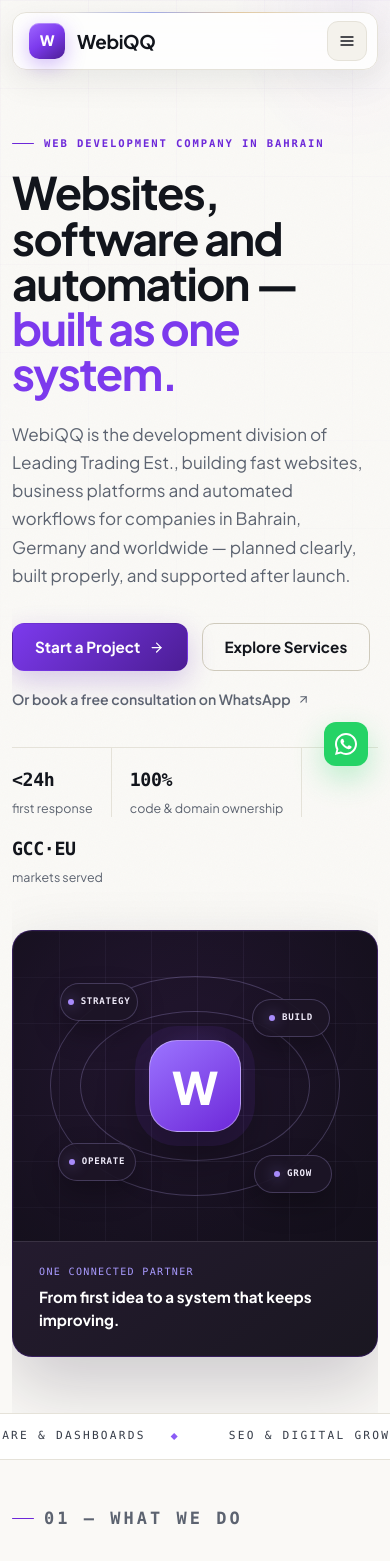
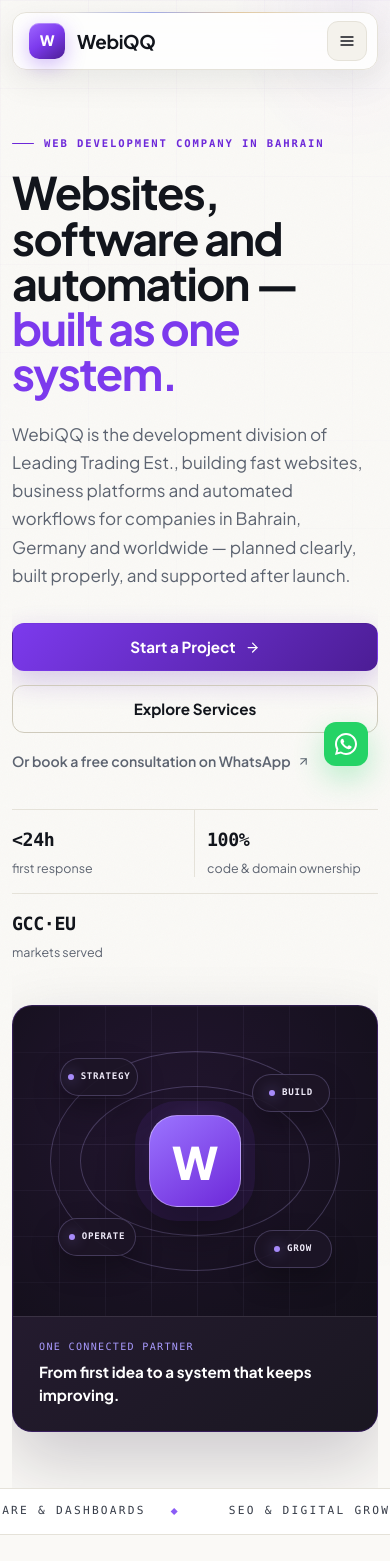
Before and after one commit to HasannShd/webiqq, a React (Vite) app: page / in a window 390 px wide. Shown: the top 1561 px of the page. Built offline with nearby package versions, Linux system fonts and the light colour scheme.

Commit message:
Polish WebiQQ mobile experience

```diff
--- a/src/nova.css
+++ b/src/nova.css
@@ -1609,6 +1609,52 @@
 }
 
 @media (max-width: 640px) {
+  input,
+  select,
+  textarea {
+    font-size: 16px;
+  }
+
+  .primary-button,
+  .secondary-button,
+  .nav-links a {
+    min-height: 48px;
+  }
+
+  .nav-links a,
+  .nv-hero-actions > a {
+    display: flex;
+    align-items: center;
+    justify-content: center;
+  }
+
+  .nv-hero-actions > a {
+    width: 100%;
+  }
+
+  .nv-hero-metrics {
+    display: grid;
+    grid-template-columns: repeat(2, minmax(0, 1fr));
+  }
+
+  .nv-hero-metrics span {
+    min-width: 0;
+    margin: 0;
+    padding: 16px 12px 0 0;
+  }
+
+  .nv-hero-metrics span:nth-child(2) {
+    padding-left: 12px;
+    border-right: 0;
+  }
+
+  .nv-hero-metrics span:last-child {
+    grid-column: 1 / -1;
+    margin-top: 16px;
+    padding-top: 16px;
+    border-top: 1px solid var(--line);
+  }
+
   .cursor-glow {
     display: none;
   }
@@ -1638,6 +1684,11 @@
 
   .about-contact-links .about-contact-primary {
     grid-column: auto;
+  }
+
+  .about-contact-strip {
+    gap: 28px;
+    padding: 28px 20px;
   }
 
   .nv-rail {
@@ -1680,6 +1731,24 @@
   .footer-main {
     grid-template-columns: 1fr;
     padding-inline: 24px;
+  }
+
+  .footer-map-card iframe {
+    height: 210px;
+  }
+
+  .footer-map-copy {
+    align-items: flex-start;
+    flex-direction: column;
+  }
+
+  .footer-map-copy a {
+    min-height: 44px;
+    white-space: normal;
+  }
+
+  .office-map {
+    height: 220px;
   }
 
   .footer .copyright {
```
